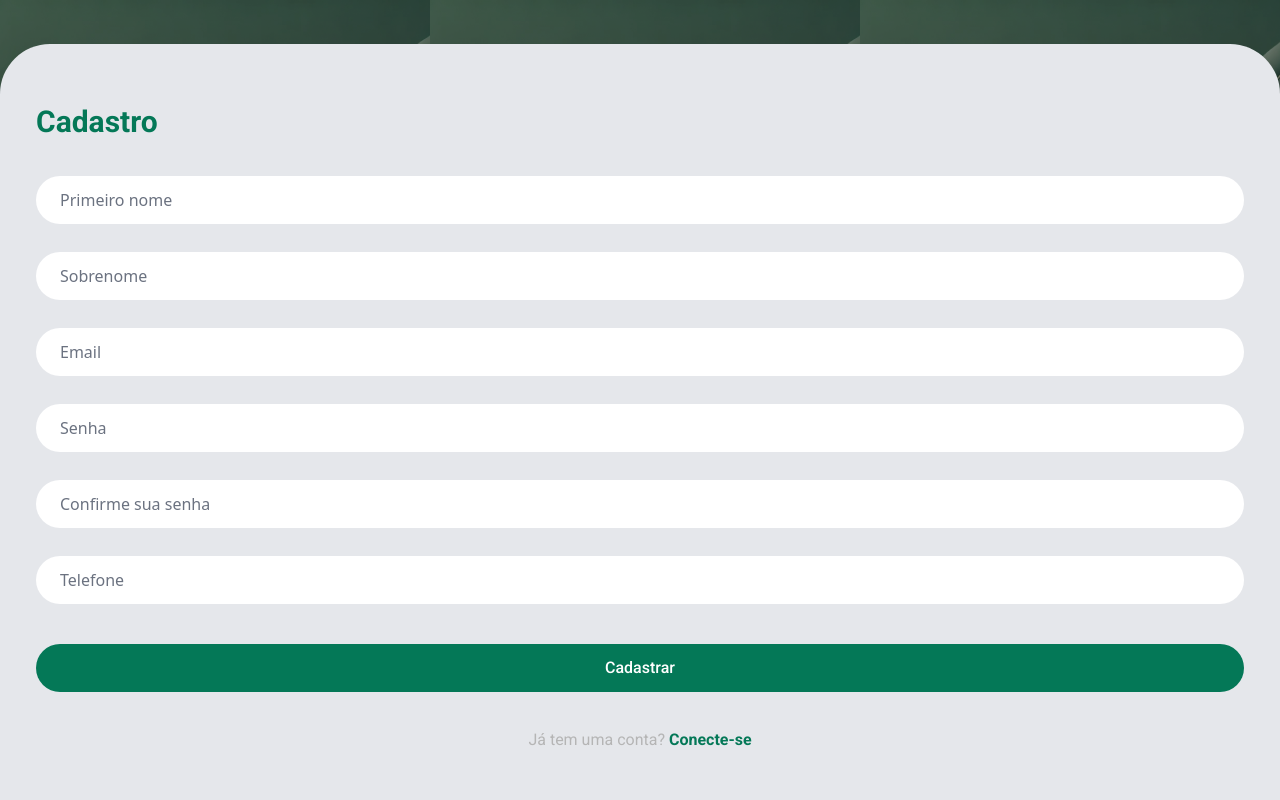
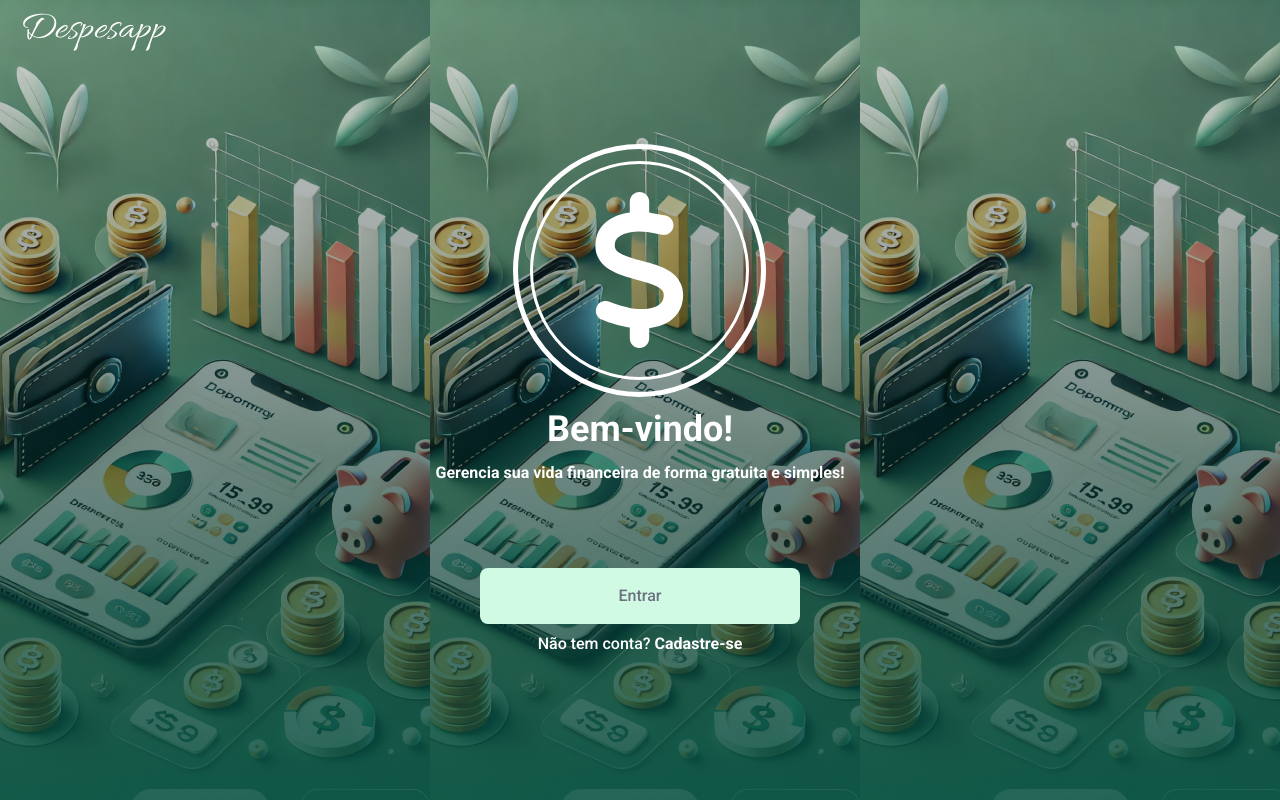
Before and after one commit to leobarrosl/despesapp-front, an Angular app: page / in a window 1280 px wide. Built offline with nearby package versions, Linux system fonts and the light colour scheme.

Commit message:
fix: Correção ícone e boolean do drawer

```diff
--- a/src/app/pages/home/home.component.html
+++ b/src/app/pages/home/home.component.html
@@ -3,7 +3,7 @@
         <h1 class="font-allura">Despesapp</h1>
         <div class="flex flex-col items-center justify-center mt-50 self-center gap-3">
             <div>
-                <img src="assets/images/Logo.svg" alt="Logotipo do despesapp">
+                <img src="assets/icons/Logo.svg" alt="Logotipo do despesapp">
             </div>
             <h3 class="roboto-bold text-white text-4xl">Bem-vindo!</h3>
             <p class="text-center roboto-bold text-white text-base mx-10">Gerencia sua vida financeira de forma gratuita e
--- a/src/app/pages/home/home.component.ts
+++ b/src/app/pages/home/home.component.ts
@@ -11,7 +11,7 @@ import {initFlowbite} from 'flowbite';
 })
 export class HomeComponent implements OnInit {
   isLoginDrawerOpen = false;
-  isSignUpDrawerOpen = true;
+  isSignUpDrawerOpen = false;
 
   formLogin: FormGroup = new FormGroup({
     email: new FormControl('', [Validators.required]),
```
